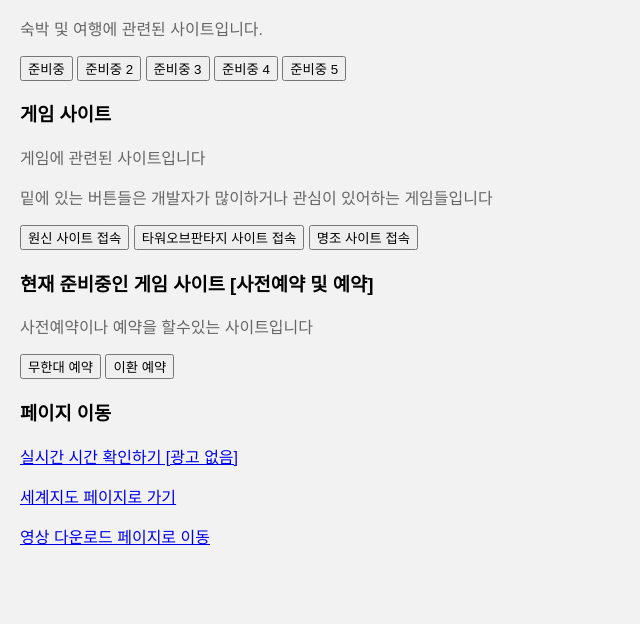
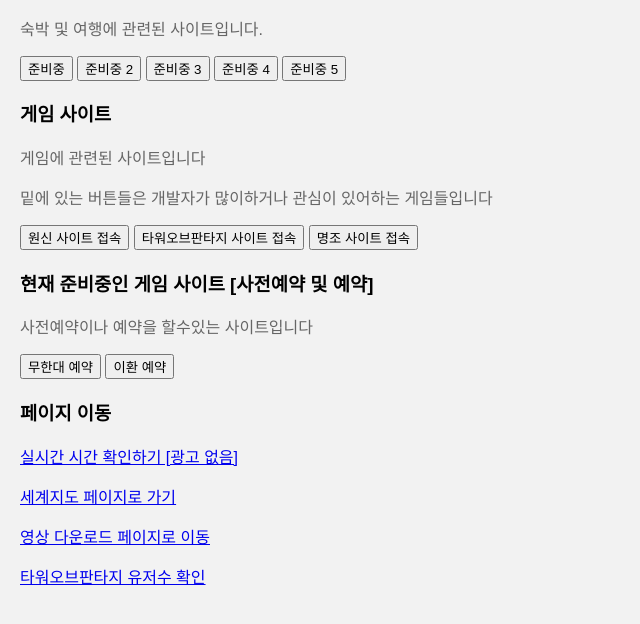
Before and after one commit to NoteBlockMR/ytkorealink, a plain HTML site: page index.html in a window 1280 px wide. Shown: the part 1294-1918 px from the top of the page, without its empty margins (0-640 px from the left). Before the commit the page ends 1878 px from the top, so only its background shows below. Drawn offline with Linux system fonts and the light colour scheme.

Commit message:
Update index.html

```diff
--- a/index.html
+++ b/index.html
@@ -158,6 +158,7 @@
     <p><a href="additional.html">실시간 시간 확인하기 [광고 없음]</a></p>
     <p><a href="map.html">세계지도 페이지로 가기</a></p>
     <p><a href="vdownload.html">영상 다운로드 페이지로 이동</a></p>
+    <p><a href="steam.html">타워오브판타지 유저수 확인</a></p>
 
     <script async src="https://cse.google.com/cse.js?cx=12c6db687587f4613"></script>
     <div class="gcse-search"></div>
```
